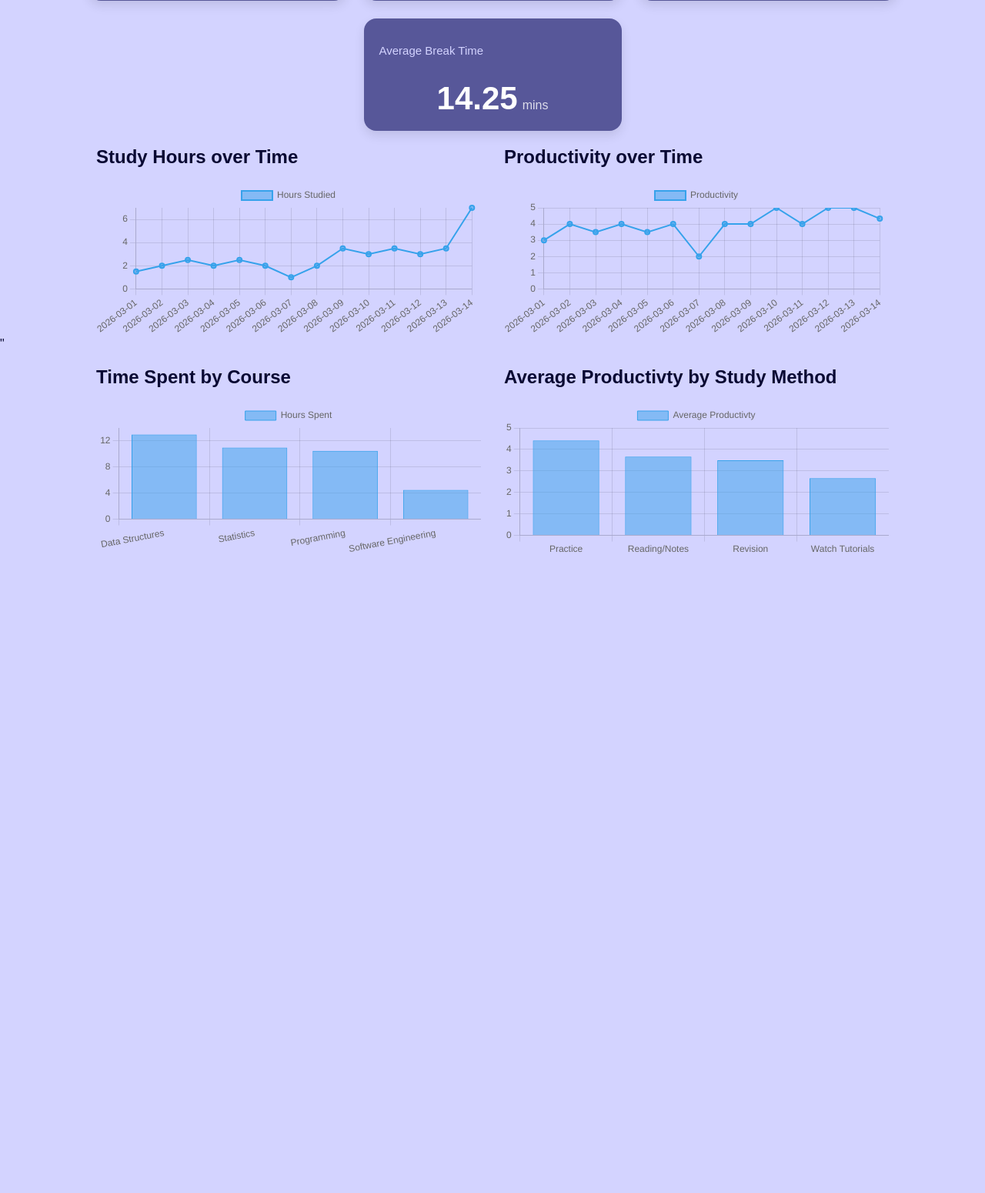
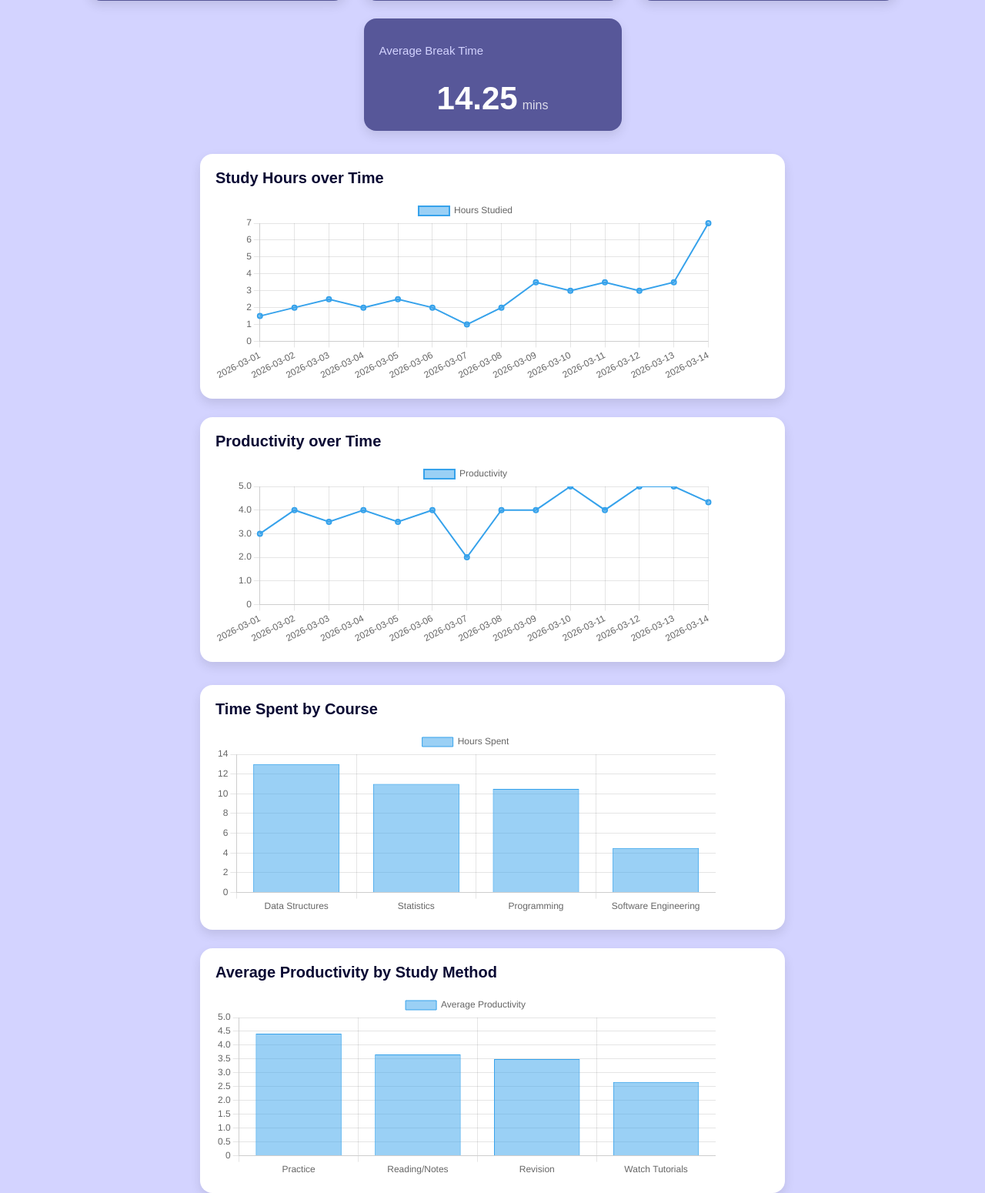
Before and after one commit to kaur-simranjit/personal-study-analytics-dashbaord, a Flask app: page / in a window 1280 px wide. Shown: the part 250-1800 px from the top of the page at 77% size. Before the commit the page ends 970 px from the top, so only its background shows below. Run offline with Flask 3, Linux system fonts and the light colour scheme; data comes from the database, SQL or seed files in the repository.

Commit message:
Added cards for charts

```diff
--- a/templates/dashboard.html
+++ b/templates/dashboard.html
@@ -109,6 +109,32 @@
                 font-size: 16px;
                 opacity: 0.8;
             }
+
+            .chart-grid {
+                display: flex;
+                gap: 24px;
+                justify-content: center;
+                flex-wrap: wrap;
+                margin: 30px 20px 0 20px;
+            }
+
+            .chart-card {
+                flex: 1 1 680px;
+                max-width: 760px;
+                min-width: 520px;
+                background-color: white;
+                border-radius: 16px;
+                padding: 20px;
+                box-shadow: 0 6px 14px rgba(0, 0, 0, 0.1);
+                box-sizing: border-box;
+            }
+
+            .chart-card h2 {
+                margin-top: 0;
+                margin-bottom: 15px;
+                font-size: 20px;
+                color: #090933;
+            }
         </style>
     </head>
     <body>
@@ -176,27 +202,27 @@
             </div>
         </div>
 
-        <div style="display: flex; gap: 30px; justify-content: center; align-items: flex-start; flex-wrap: wrap;">
-            <div>
+        <div class="chart-grid">
+            <div class="chart-card">
                 <h2>Study Hours over Time</h2>
-                <canvas id="studyHoursOverTime" width="500" height="200"></canvas>
+                <canvas id="studyHoursOverTime" width="650" height="240"></canvas>
             </div>
 
-            <div>
+            <div class="chart-card">
                 <h2>Productivity over Time</h2>
-                <canvas id="productivityOverTime" width="500" height="200"></canvas>
+                <canvas id="productivityOverTime" width="650" height="240"></canvas>
             </div>
-        </div>"
+        </div>
 
-        <div style="display: flex; gap: 30px; justify-content: center; align-items: flex-start; flex-wrap: wrap;"">
-            <div>
+        <div class="chart-grid">
+            <div class="chart-card">
                 <h2>Time Spent by Course</h2>
-                <canvas id="timeOnCourse" width="500" height="200"></canvas>
+                <canvas id="timeOnCourse" width="650" height="240"></canvas>
             </div>
 
-            <div>
-                <h2>Average Productivty by Study Method</h2>
-                <canvas id="productivityByMethod" width="500" height="200"></canvas>
+            <div class="chart-card">
+                <h2>Average Productivity by Study Method</h2>
+                <canvas id="productivityByMethod" width="650" height="240"></canvas>
             </div>
         </div>
 
@@ -297,7 +323,7 @@
                 data: {
                     labels: methodLabel,
                     datasets: [{
-                        label: 'Average Productivty',
+                        label: 'Average Productivity',
                         data: methodData,
                         borderWidth: 1,
                     }]
```
